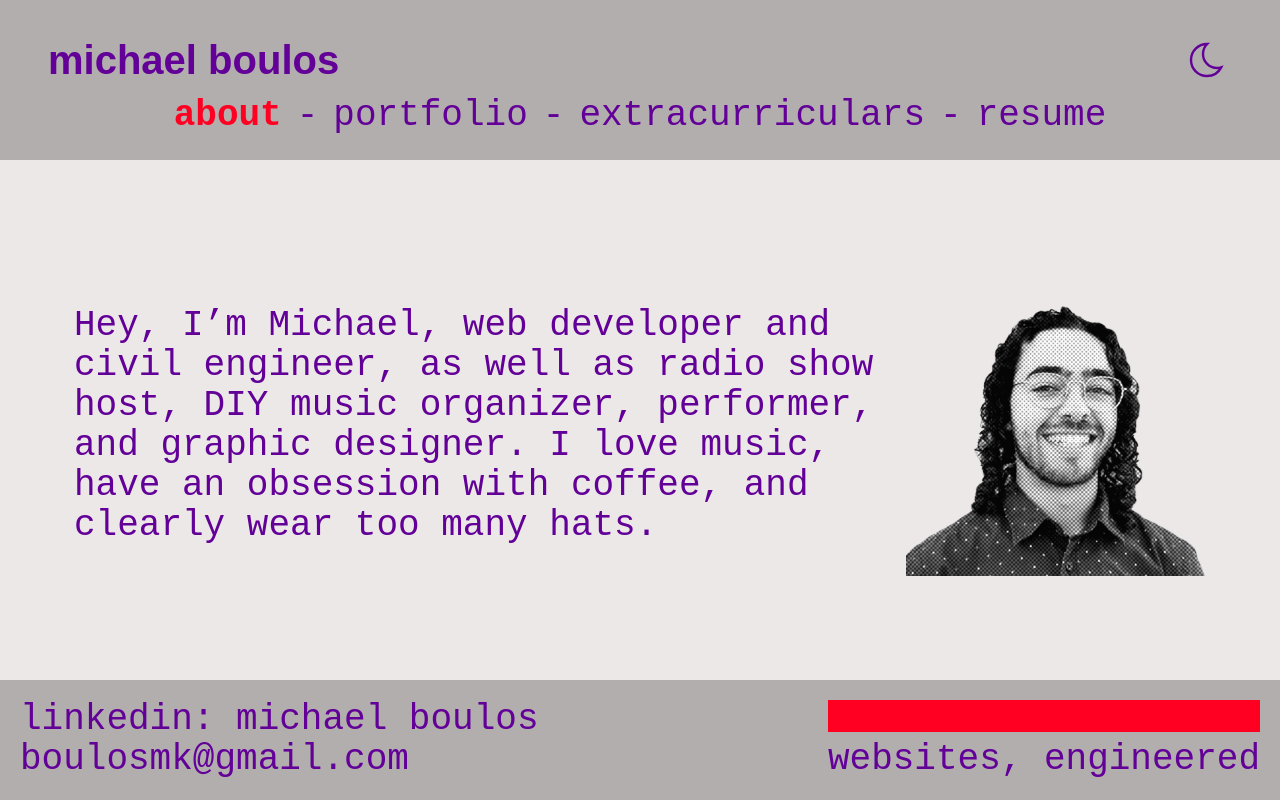
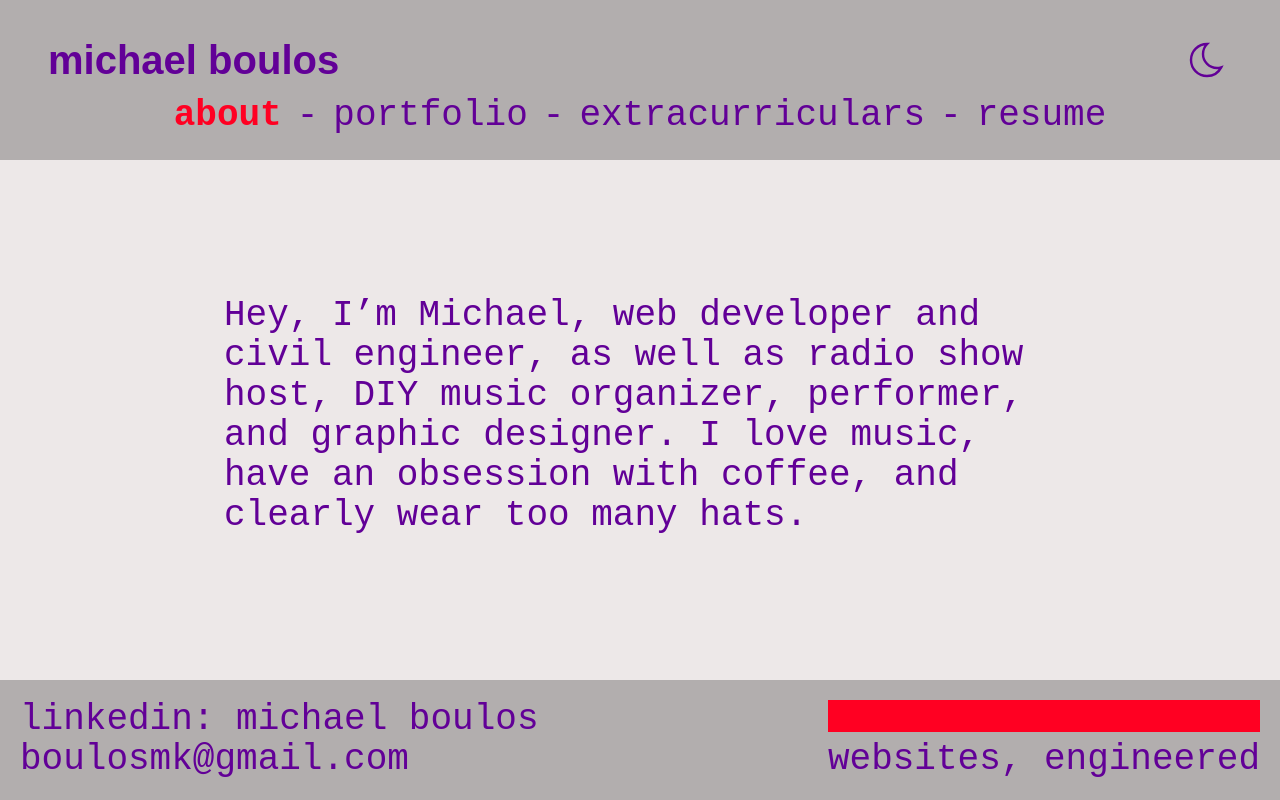
Before and after one commit to dapatcho/no-round-corners, a Next.js app: page / in a window 1280 px wide. Built offline with nearby package versions, Linux system fonts and the light colour scheme.

Commit message:
Hiding headshot until I get the commissioned Doodle to use in its stead.

```diff
--- a/src/pages/index.jsx
+++ b/src/pages/index.jsx
@@ -14,15 +14,13 @@ export default function Home() {
           love music, have an obsession with coffee, and clearly wear too many
           hats.
         </p>
-        <div className={styles.headshot}>
-        <img
-          src="/Headshot.png"
-          alt="Headshot of Michael Boulos, web developer"
-
-        />
+        {/* <div className={styles.headshot}>
+          <img
+            src="/Headshot.png"
+            alt="Headshot of Michael Boulos, web developer"
+          />
+        </div> */}
       </div>
-      </div>
-
     </div>
   );
 }
```
